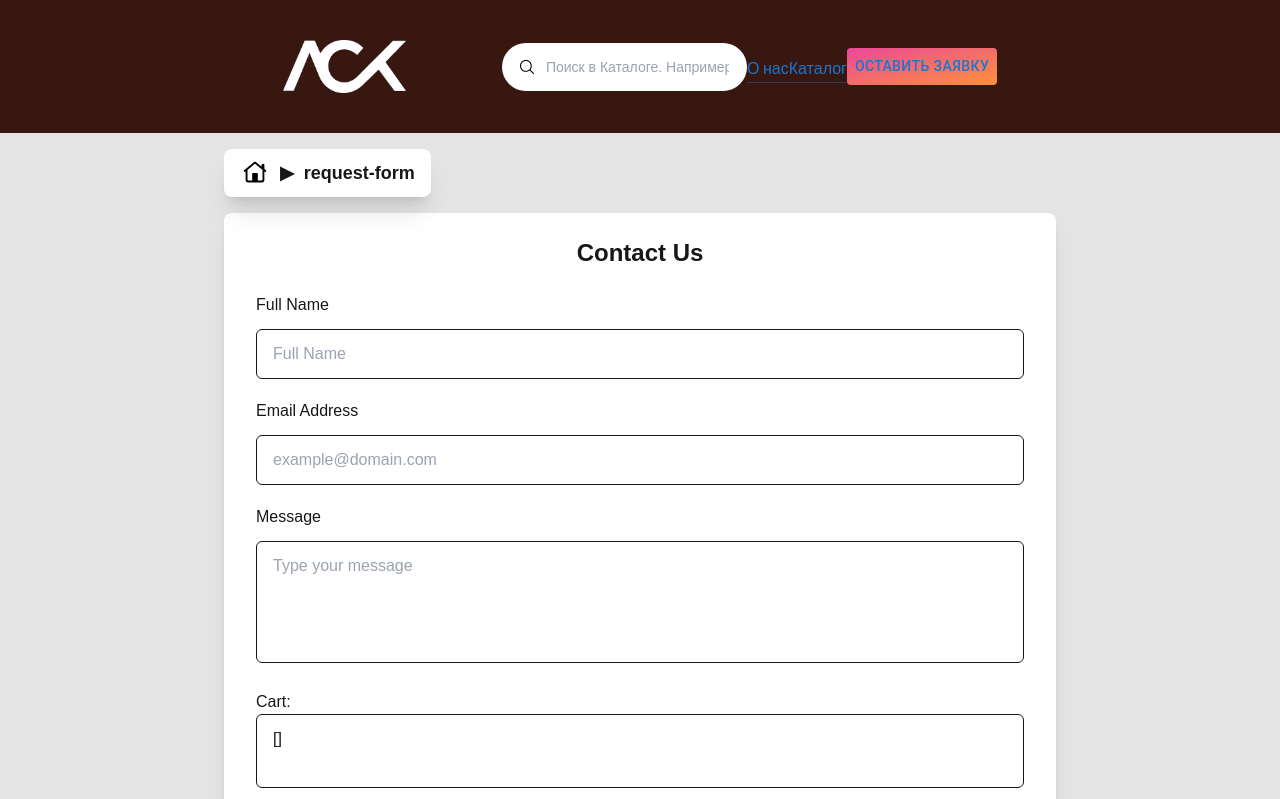
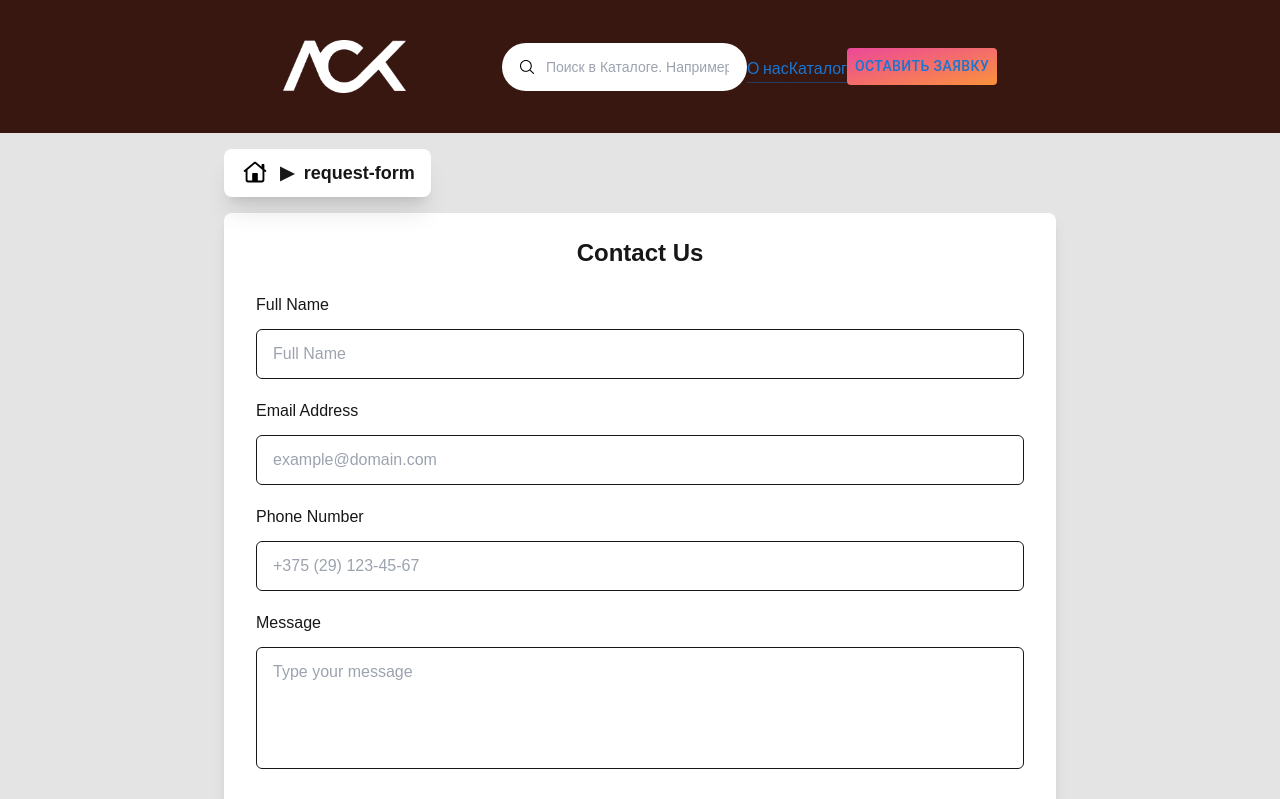
Before and after one commit to OwlinAzai/lsk_grupp_next, a Next.js app: page /request-form in a window 1280 px wide. Shown: the top 799 px of the page. Built offline with nearby package versions, Linux system fonts and the light colour scheme.

Commit message:
Add phone number field to email request form and update handling logic

```diff
--- a/src/app/api/email/route.ts
+++ b/src/app/api/email/route.ts
@@ -3,7 +3,10 @@ import nodemailer from "nodemailer";
 import Mail from "nodemailer/lib/mailer";
 
 export async function POST(request: NextRequest) {
-  const { email, name, message, cart } = await request.json();
+  const { email, name, phoneNumber, message, cart } = await request.json();
+
+  // Логирование для проверки данных
+  console.log({ email, name, phoneNumber, message, cart });
 
   // Преобразуем строку cart в массив, если это строка
   let cartItemsArray;
@@ -49,7 +52,7 @@ export async function POST(request: NextRequest) {
         </tr>
       `;
     })
-    .join("");
+    .join(" ");
 
   // HTML шаблон письма
   const htmlTemplate = `
@@ -112,6 +115,7 @@ export async function POST(request: NextRequest) {
           <h1>New Request</h1>
           <p><strong>Name:</strong> ${name}</p>
           <p><strong>Email:</strong> ${email}</p>
+          <p><strong>Phone Number:</strong> ${phoneNumber}</p>
           <p><strong>Message:</strong></p>
           <p>${message}</p>
 
--- a/src/app/components/MailForm.tsx
+++ b/src/app/components/MailForm.tsx
@@ -8,6 +8,7 @@ import Image from "next/image";
 export type FormData = {
   name: string;
   email: string;
+  phoneNumber: string;
   message: string;
   cart: string;
 };
@@ -153,6 +154,21 @@ const Contact: FC = () => {
 
       <div className="mb-5 pl-2 pr-2">
         <label
+          htmlFor="phoneNumber"
+          className="mb-3 block text-base font-medium text-gray-700"
+        >
+          Phone Number
+        </label>
+        <input
+          type="phoneNumber"
+          placeholder="+375 (29) 123-45-67"
+          className="w-full rounded-md border border-gray-300 bg-white py-3 px-4 text-base font-medium text-gray-700 outline-none focus:ring-2 focus:ring-orange-500"
+          {...register("phoneNumber", { required: true })}
+        />
+      </div>
+
+      <div className="mb-5 pl-2 pr-2">
+        <label
           htmlFor="message"
           className="mb-3 block text-base font-medium text-gray-700"
         >
```
